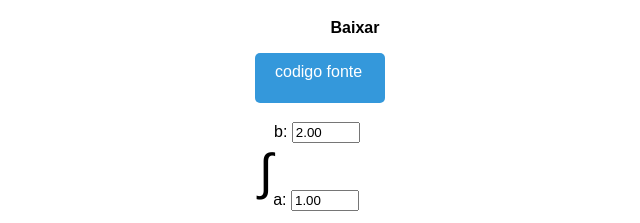
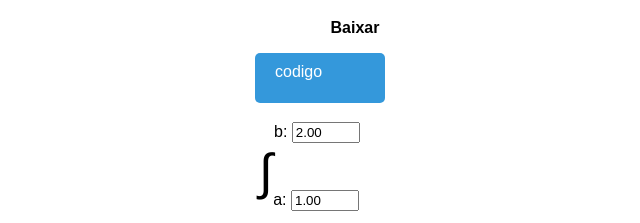
Before and after one commit to NelsonMatsinhe/metodo-Simpson-1-3, a plain HTML site: page index.html in a window 1280 px wide. Shown: the part 210-433 px from the top of the page, 285-925 px from the left. Drawn offline with nearby package versions, Linux system fonts and the light colour scheme.

Commit message:
Update index.html

```diff
--- a/index.html
+++ b/index.html
@@ -186,7 +186,7 @@
     <p> Baixar </p>
     <div  class="fonte">
 
-<a href="simpson.pdf" download="simpson.pdf" class="btn-download"> codigo fonte </a>
+<a href="simpson.pdf" download="simpson.pdf" class="btn-download"> codigo </a>
 
     </div>
     <div class="container-integral">
```
